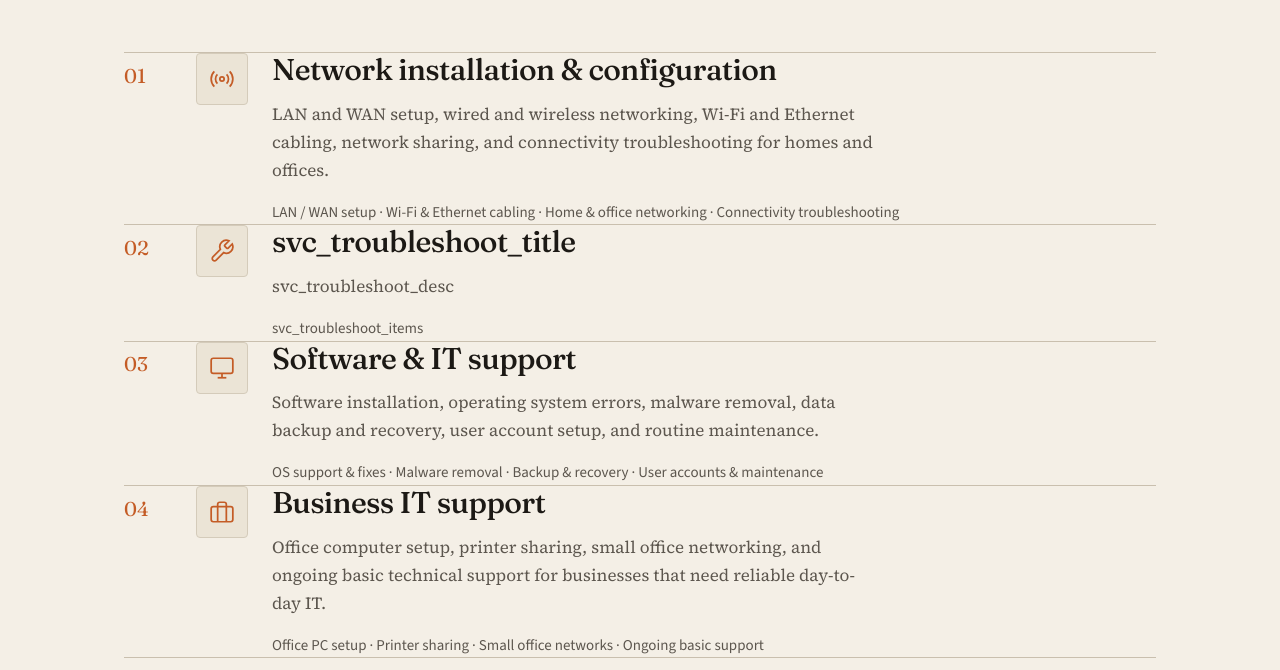
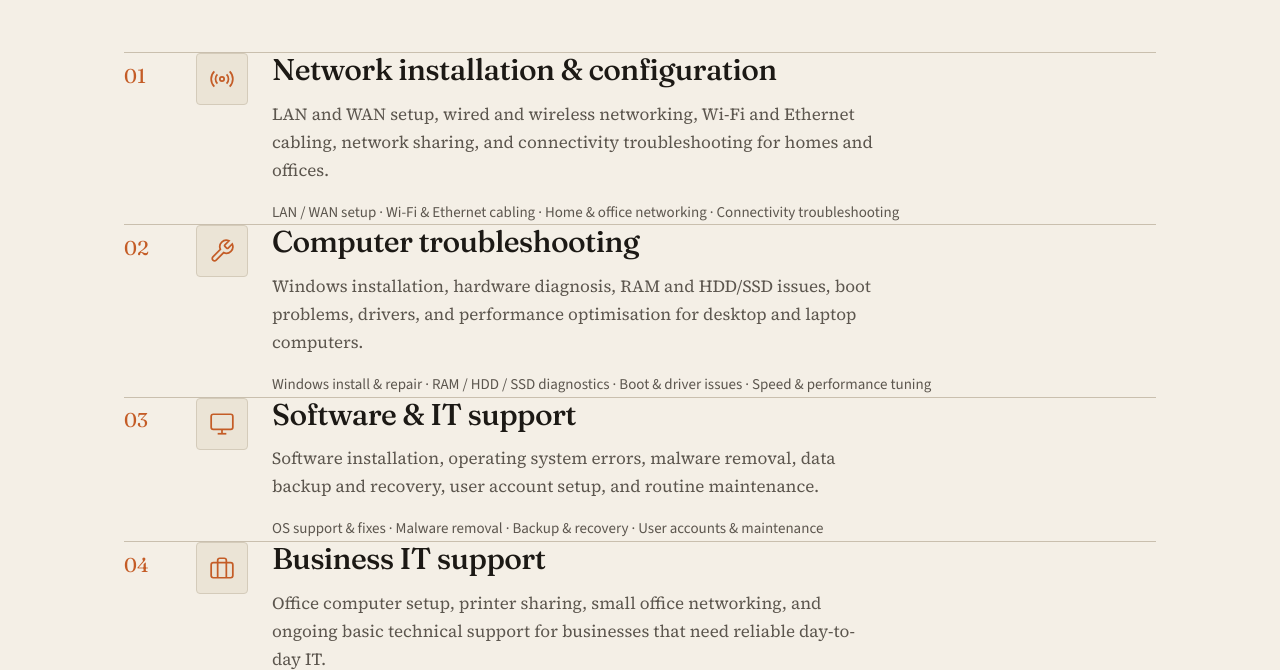
Before and after one commit to harrisonmuhoro/my-portfolio, a PHP site: page /it-support in a window 1280 px wide. Shown: the part 819-1489 px from the top of the page. Run offline with PHP 8.4, Linux system fonts and the light colour scheme.

Commit message:
feat: add internationalization support for English and Kiswahili

```diff
--- a/includes/i18n.php
+++ b/includes/i18n.php
@@ -75,9 +75,9 @@ function t(string $key, ?string $lang = null): string {
                 'svc_network_desc'   => 'LAN and WAN setup, wired and wireless networking, Wi-Fi and Ethernet cabling, network sharing, and connectivity troubleshooting for homes and offices.',
                 'svc_network_items'  => 'LAN / WAN setup · Wi-Fi & Ethernet cabling · Home & office networking · Connectivity troubleshooting',
 
-                'svc_trouble_title'  => 'Computer troubleshooting',
-                'svc_trouble_desc'   => 'Windows installation, hardware diagnosis, RAM and HDD/SSD issues, boot problems, drivers, and performance optimisation for desktop and laptop computers.',
-                'svc_trouble_items'  => 'Windows install & repair · RAM / HDD / SSD diagnostics · Boot & driver issues · Speed & performance tuning',
+                'svc_troubleshoot_title'  => 'Computer troubleshooting',
+                'svc_troubleshoot_desc'   => 'Windows installation, hardware diagnosis, RAM and HDD/SSD issues, boot problems, drivers, and performance optimisation for desktop and laptop computers.',
+                'svc_troubleshoot_items'  => 'Windows install & repair · RAM / HDD / SSD diagnostics · Boot & driver issues · Speed & performance tuning',
 
                 'svc_software_title' => 'Software & IT support',
                 'svc_software_desc'  => 'Software installation, operating system errors, malware removal, data backup and recovery, user account setup, and routine maintenance.',
@@ -173,9 +173,9 @@ function t(string $key, ?string $lang = null): string {
                 'svc_network_desc'   => 'Usanidi wa LAN na WAN, mitandao ya waya na isiyo ya waya, waya za Wi-Fi na Ethernet, kushiriki mtandao, na utatuzi wa matatizo ya muunganisho kwa kaya na ofisi.',
                 'svc_network_items'  => 'Usanidi wa LAN / WAN · Waya za Wi-Fi na Ethernet · Mitandao ya nyumbani na ofisini · Utatuzi wa muunganisho',
 
-                'svc_trouble_title'  => 'Utatuzi wa matatizo ya kompyuta',
-                'svc_trouble_desc'   => 'Usanidi wa Windows, utambuzi wa hitilafu za vifaa, matatizo ya RAM na HDD/SSD, matatizo ya kuanza (boot), madereva, na kuboresha utendaji wa kompyuta za mezani na laptop.',
-                'svc_trouble_items'  => 'Usanidi na ukarabati wa Windows · Utambuzi wa RAM / HDD / SSD · Matatizo ya boot na madereva · Kuongeza kasi na utendaji',
+                'svc_troubleshoot_title'  => 'Utatuzi wa matatizo ya kompyuta',
+                'svc_troubleshoot_desc'   => 'Usanidi wa Windows, utambuzi wa hitilafu za vifaa, matatizo ya RAM na HDD/SSD, matatizo ya kuanza (boot), madereva, na kuboresha utendaji wa kompyuta za mezani na laptop.',
+                'svc_troubleshoot_items'  => 'Usanidi na ukarabati wa Windows · Utambuzi wa RAM / HDD / SSD · Matatizo ya boot na madereva · Kuongeza kasi na utendaji',
 
                 'svc_software_title' => 'Msaada wa programu na IT',
                 'svc_software_desc'  => 'Usanidi wa programu, makosa ya mfumo wa uendeshaji, kuondoa malware, nakala na urejesho wa data, usanidi wa akaunti za watumiaji, na matengenezo ya kawaida.',
```
